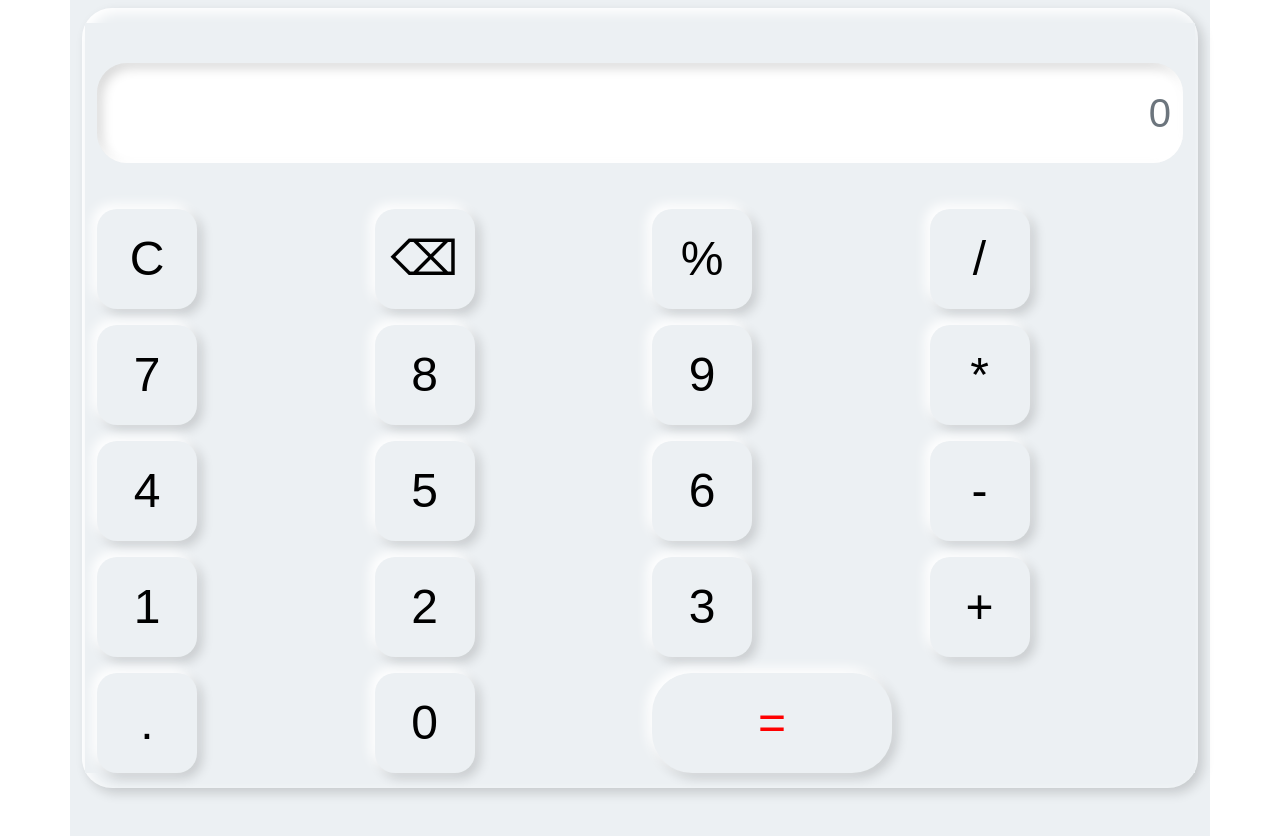
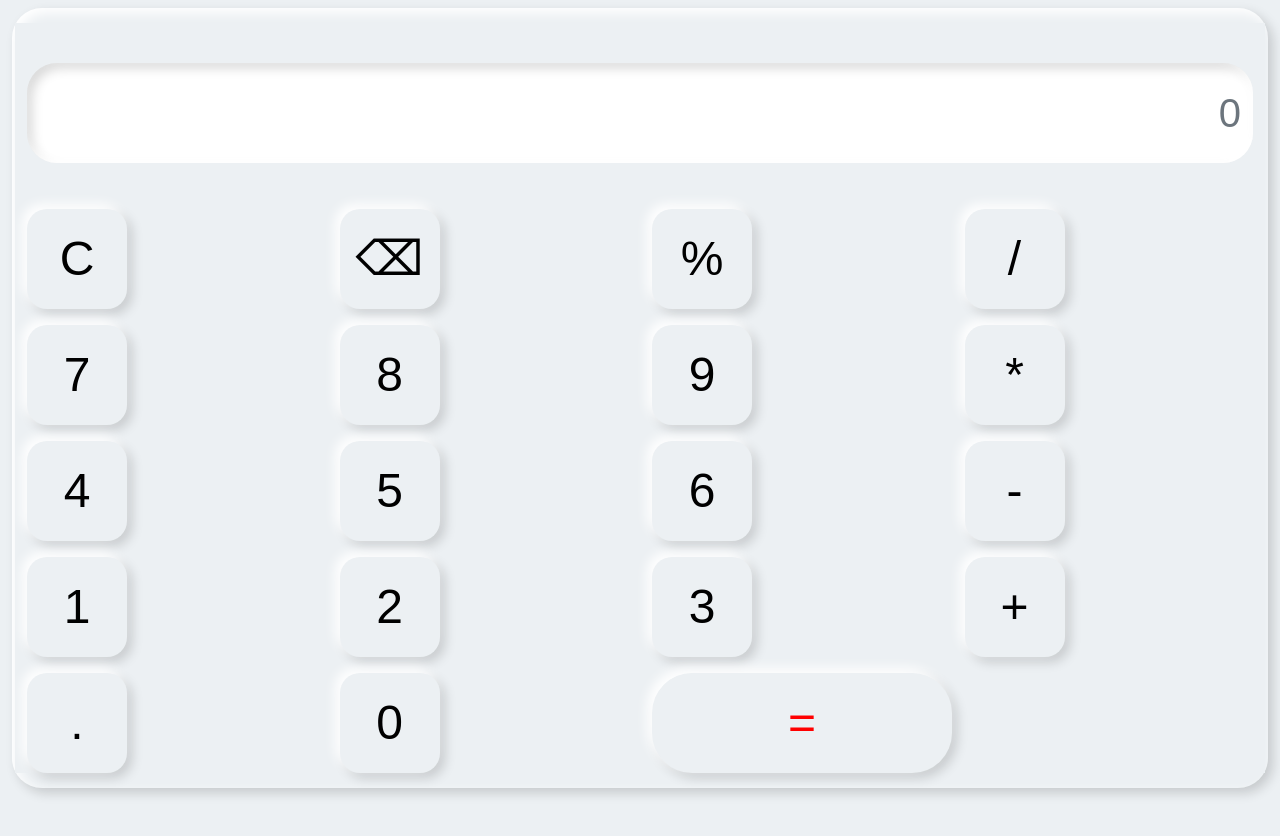
Before and after one commit to geekdeb/calculator, a plain HTML site: page index.html in a window 1280 px wide. Drawn offline with nearby package versions, Linux system fonts and the light colour scheme.

Commit message:
style updated

```diff
--- a/index.html
+++ b/index.html
@@ -15,7 +15,7 @@
 <body>
   <audio id="audio" src="button-20.wav" autostart="false"></audio>
   <audio id=" other-audio" src="button-3.wav" autostart="false"></audio>
-  <div class="container">
+  <div class="container-fluid">
     <div class="row">
       <div class="col-12 col-sm-12">
         <div class="calculator mt-2 mb-5">
--- a/style.css
+++ b/style.css
@@ -51,7 +51,7 @@ button{
 }
 
 .equal{
-    width: 240px !important;
+    width: 300px !important;
     border-radius: 40px !important;
     color: red !important;
 }
```
